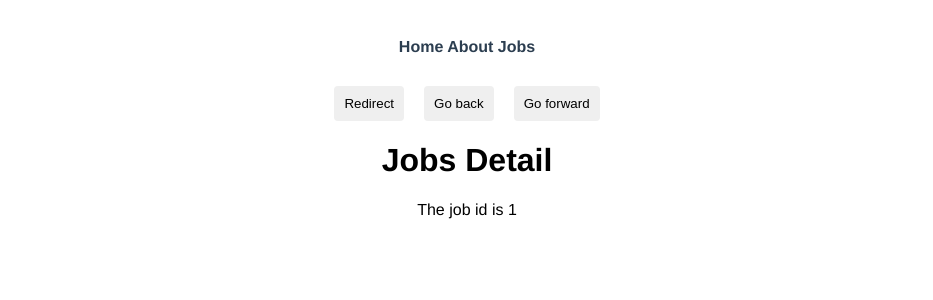
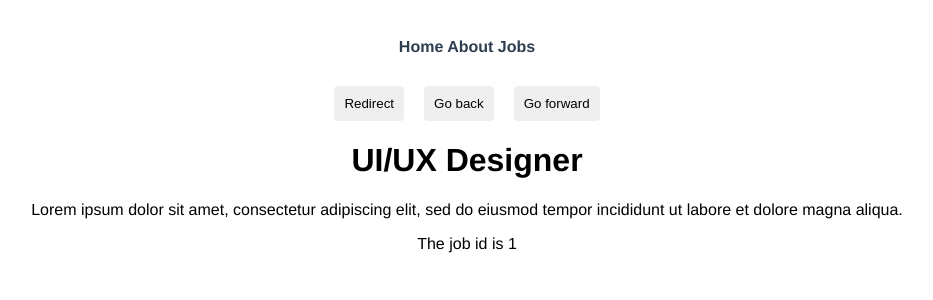
Before and after one commit to Temitayo-spec/Learning-Vue, a Vue app: page /jobs/1 in a window 1280 px wide. Shown: the top 300 px of the page, without its empty margins (173-1106 px from the left). Built offline with nearby package versions, Linux system fonts and the light colour scheme; data requests are answered from the project's data file.

Commit message:
feat: integrated the local server to the FE

```diff
--- a/src/views/jobs/Jobs.vue
+++ b/src/views/jobs/Jobs.vue
@@ -3,7 +3,7 @@
   <div class="job" v-for="job in jobs" :key="job.id">
     <router-link :to="{ name: 'JobsDetail', params: { id: job.id } }">
       <h2>
-        {{ job.name }}
+        {{ job.title }}
       </h2>
     </router-link>
     <p></p>
@@ -17,6 +17,17 @@ export default {
     return {
       jobs: [],
     };
+  },
+  mounted() {
+    this.fetchJobs();
+  },
+  methods: {
+    fetchJobs() {
+      fetch('http://localhost:3000/jobs')
+        .then((response) => response.json())
+        .then((json) => (this.jobs = json))
+        .catch((error) => console.log(error.message));
+    },
   },
 };
 </script>
--- a/src/views/jobs/JobsDetail.vue
+++ b/src/views/jobs/JobsDetail.vue
@@ -1,5 +1,10 @@
 <template>
-  <h1>Jobs Detail</h1>
+  <h1>
+    {{ job?.title }}
+  </h1>
+  <p>
+    {{ job?.description }}
+  </p>
   <p>The job id is {{ id }}</p>
 </template>
 
@@ -7,11 +12,17 @@
 export default {
   name: 'JobsDetail',
   props: ['id'],
-  // data() {
-  //   return {
-  //     id: this.$route.params.id,
-  //   };
-  // },
+  data() {
+    return {
+      job: null,
+    };
+  },
+  mounted() {
+    fetch(`http://localhost:3000/jobs/${this.id}`)
+      .then((response) => response.json())
+      .then((json) => (this.job = json))
+      .catch((error) => console.log(error.message));
+  },
 };
 </script>
 
```
